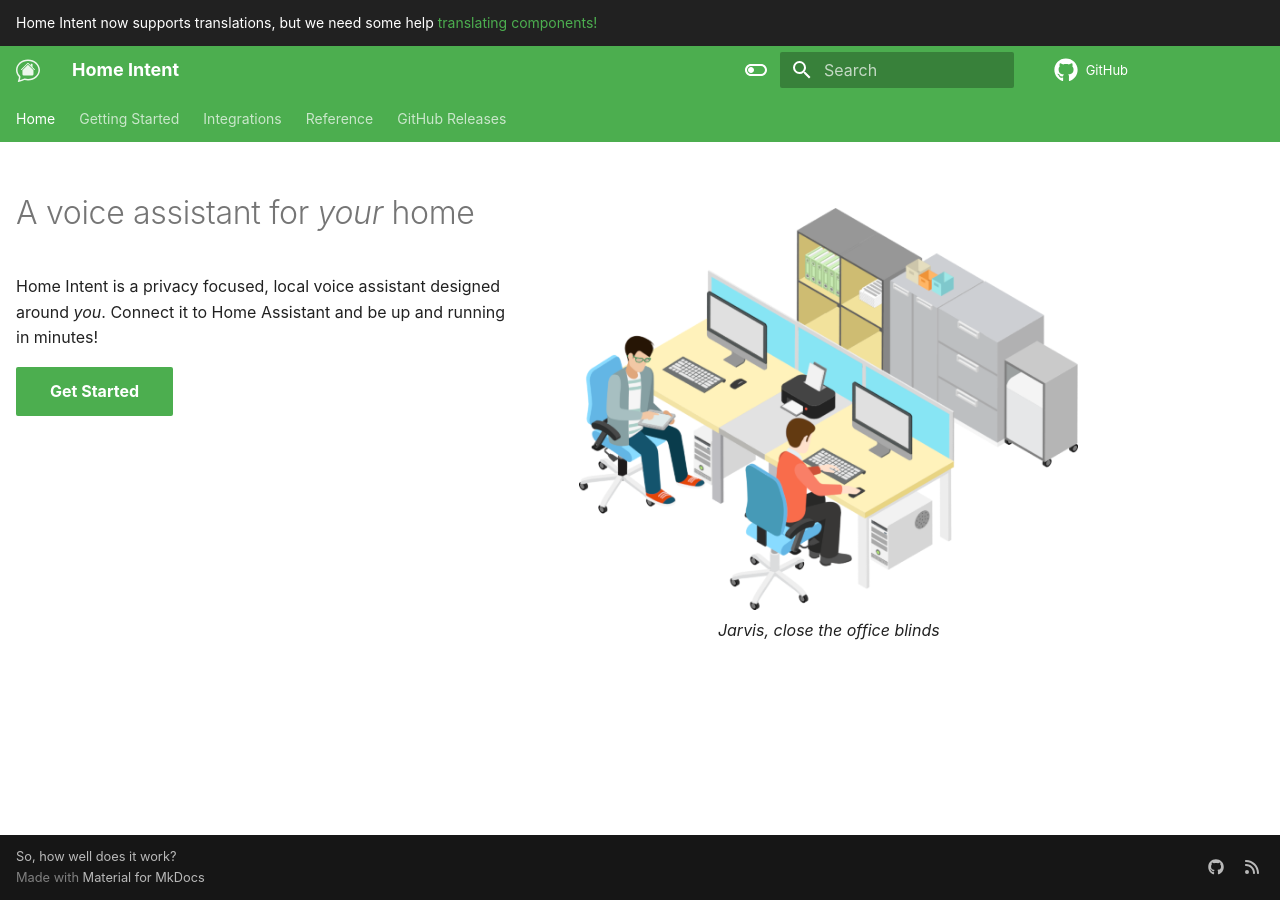
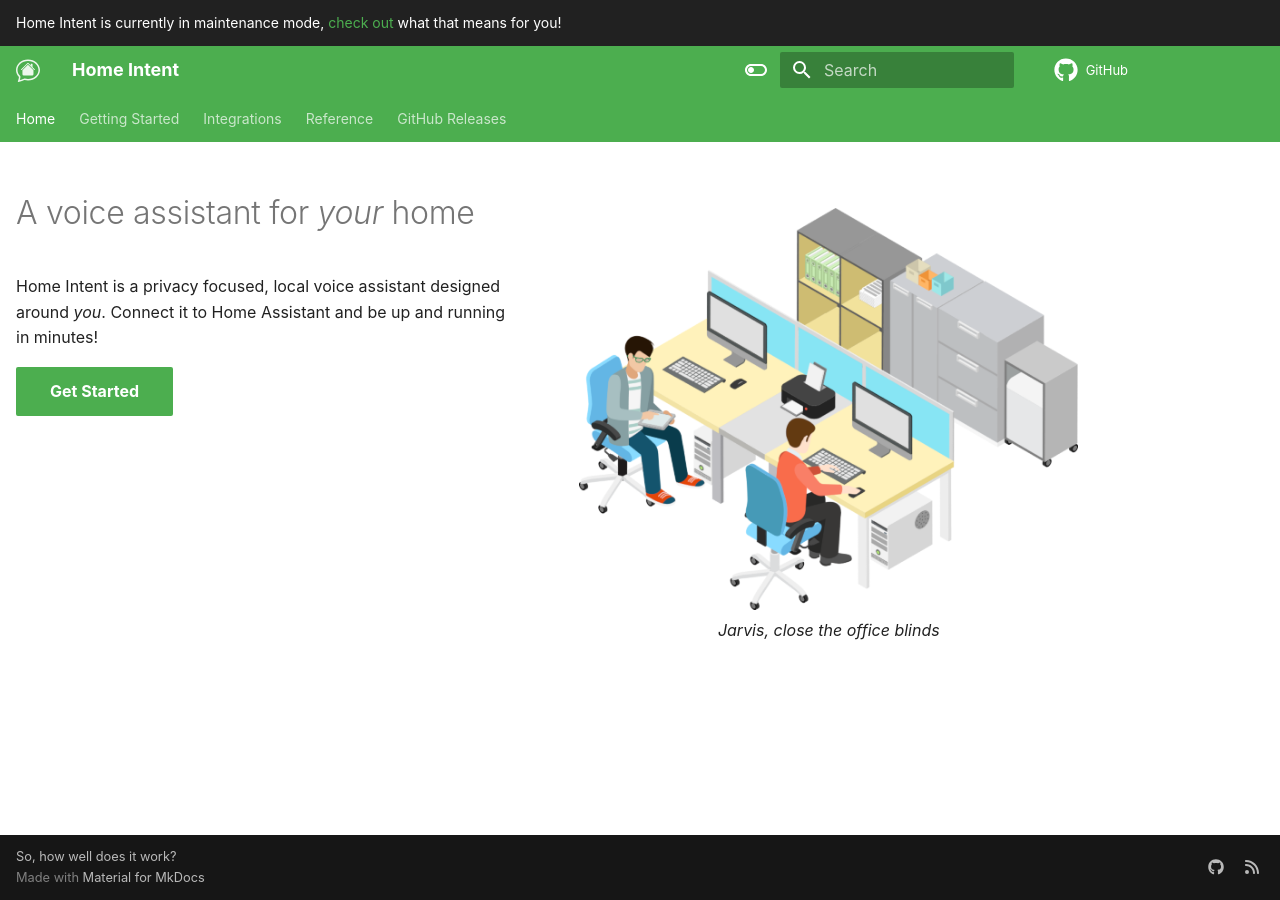
Before and after one commit to JarvyJ/HomeIntent, an MkDocs documentation site: the page built from docs/docs/index.md, in a window 1280 px wide. Built offline with MkDocs 1.6.1 and Material for MkDocs 9.7.7, drawn with Linux system fonts in a browser that asks for light colours; comment, search, counter and statistics services are not loaded.

Commit message:
Docs: Switched banner to maintenance mode message

```diff
--- a/docs/overrides/home.html
+++ b/docs/overrides/home.html
@@ -52,5 +52,5 @@
 {% endblock %}
 
 {% block announce %}
-  Home Intent now supports translations, but we need some help <a href="/reference/translations/translating-components/">translating components!</a>
+  Home Intent is currently in maintenance mode, <a href="https://github.com/JarvyJ/HomeIntent/issues/362" target="_blank">check out</a> what that means for you!
 {% endblock %}
```
